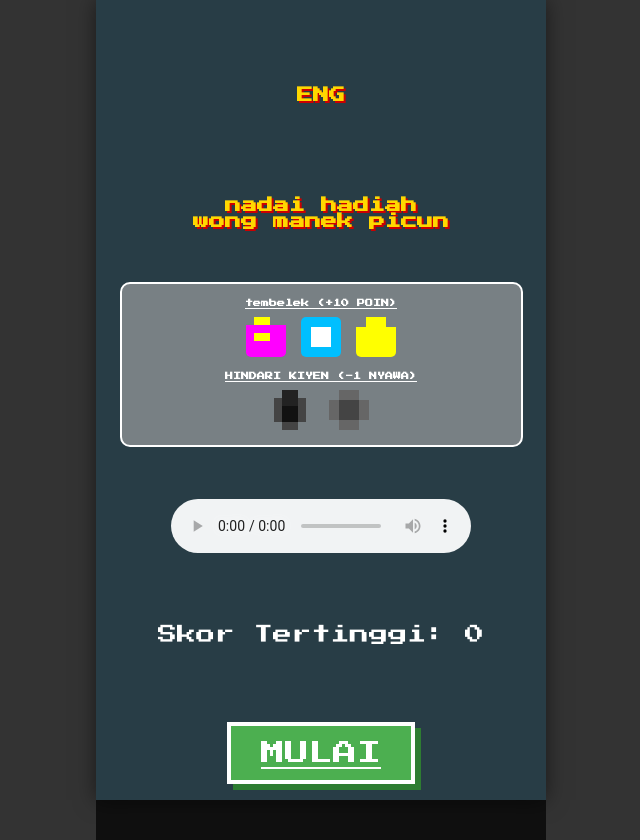
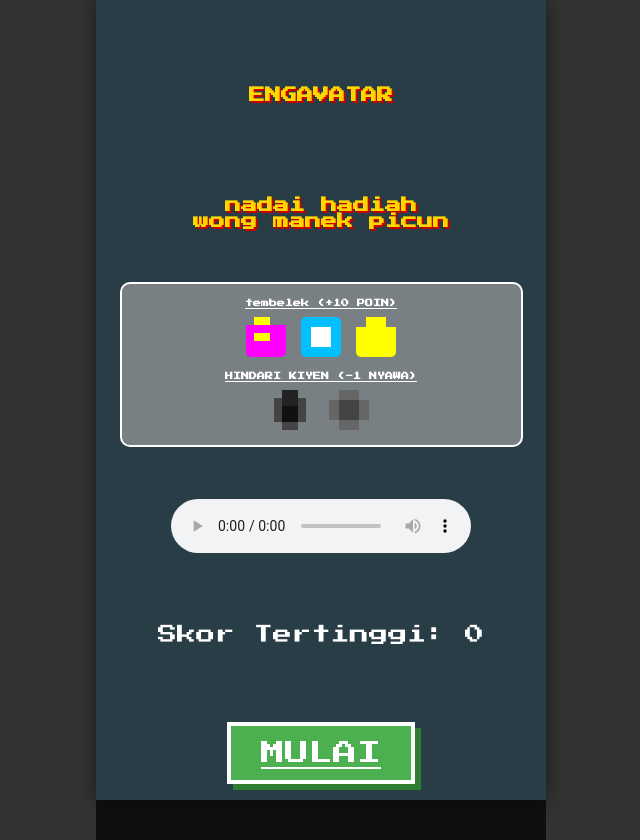
Before and after one commit to AhmadMaulana-id/AVATAR-GAME, a plain HTML site: page index.html in a window 1280 px wide. Shown: the whole page, without its empty margins (319-959 px from the left). Drawn offline with Linux system fonts and the light colour scheme.

Commit message:
Edit index.html
Edit

```diff
--- a/index.html
+++ b/index.html
@@ -183,7 +183,7 @@
 
     <!-- Layar Awal -->
     <div id="startScreen" class="game-screen">
-      <h1> ENG</h1>
+      <h1> ENGAVATAR</h1>
       <h1>nadai hadiah<br>wong manek picun</h1>
 
       <div id="legend">
```
